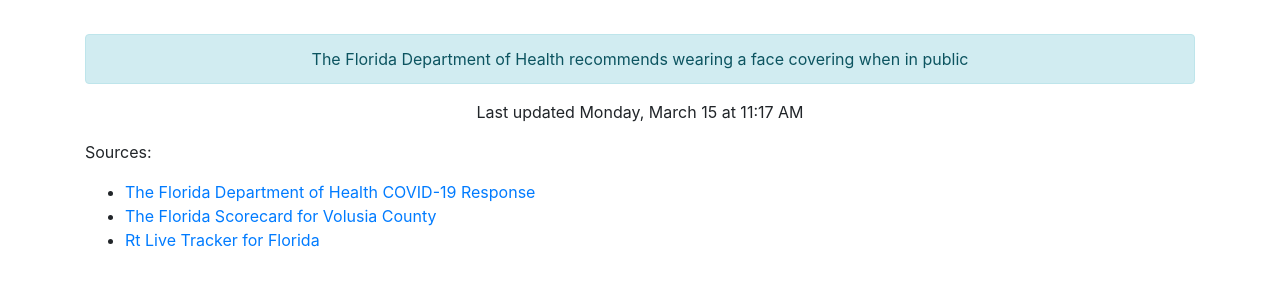
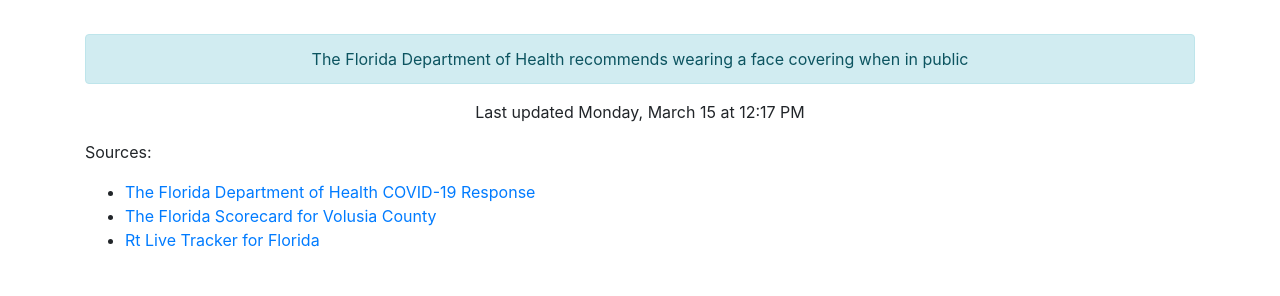
Before and after one commit to thinkjson/timeforchurch, a Jekyll site: the page built from index.md, in a window 1280 px wide. Shown: the part 544-840 px from the top of the page. Built offline with Jekyll 4.4.1, drawn with Linux system fonts in a browser that asks for light colours; our own code applies the rules of GitHub Pages for plain Markdown files.

Commit message:
Updating data

```diff
--- a/_includes/data.html
+++ b/_includes/data.html
@@ -10,4 +10,4 @@
     <div class="outcome text-success">YES</div>
     <div class="alert alert-info" role="alert">The Florida Department of Health recommends wearing a face covering when in public</div>
 
-    <p>Last updated Monday, March 15 at 11:17 AM</p>
+    <p>Last updated Monday, March 15 at 12:17 PM</p>
```
